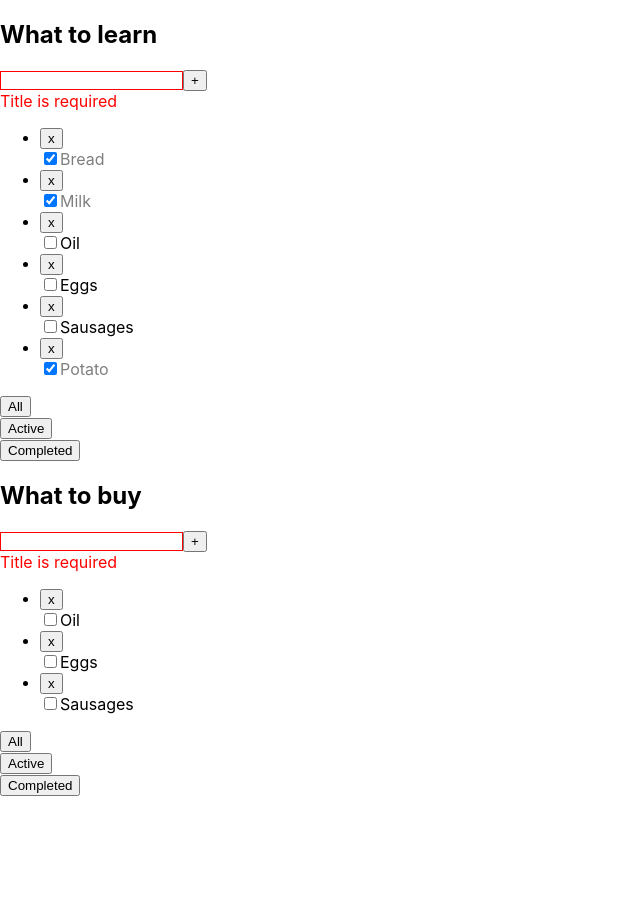
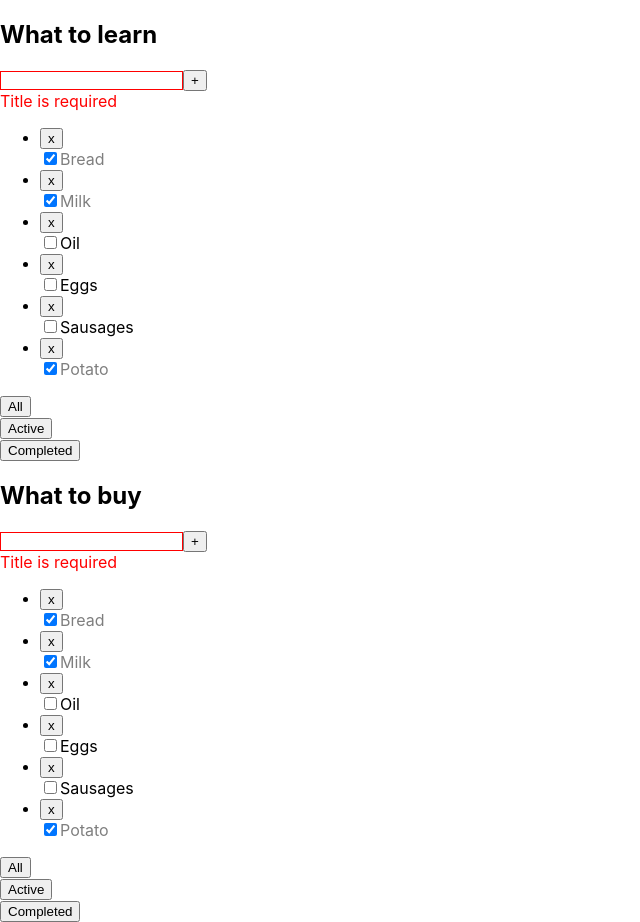
Before and after one commit to Masha-Gorb/todolist-app, a React (Create React App) app: page / in a window 1280 px wide. Shown: the whole page, without its empty margins (0-640 px from the left). Before the commit the page ends 800 px from the top, so only its background shows below. Built offline with nearby package versions, Linux system fonts and the light colour scheme.

Commit message:
rewrite all functions

```diff
--- a/src/App.tsx
+++ b/src/App.tsx
@@ -1,8 +1,6 @@
 import React, {useState} from 'react'
 import {TodoList} from "./TodoList";
 import {v1} from "uuid";
-
-
 
 export type filterType = "All" | "Active" | "Completed"
 export type TodolistsType = {
@@ -13,19 +11,43 @@ export type TodolistsType = {
 
 const App =() => {
 
+    let todolistID1=v1()
+    let todolistID2=v1()
+
     let [todolists, setTodolists] = useState<Array<TodolistsType>>( [
-        {id: v1(), title: 'What to learn', filter: 'All'},
-        {id: v1(), title: 'What to buy', filter: 'Active'}
+        {id: todolistID1, title: 'What to learn', filter: 'All'},
+        {id: todolistID2, title: 'What to buy', filter: 'All'}
     ])
 
-    let [tasks, setTasks] = useState([
+    let [tasks, setTasks] = useState({
+        [todolistID1]:[
+            {id: v1(), title: "Bread", checked: true},
+            {id: v1(), title: "Milk", checked: true},
+            {id: v1(), title: "Oil", checked: false},
+            {id: v1(), title: "Eggs", checked: false},
+            {id: v1(), title: "Sausages", checked: false},
+            {id: v1(), title: "Potato", checked: true}
+        ],
+
+        [todolistID2]:[
         {id: v1(), title: "Bread", checked: true},
         {id: v1(), title: "Milk", checked: true},
         {id: v1(), title: "Oil", checked: false},
         {id: v1(), title: "Eggs", checked: false},
         {id: v1(), title: "Sausages", checked: false},
         {id: v1(), title: "Potato", checked: true}
-    ])
+    ]
+
+    })
+
+    // let [tasks, setTasks] = useState([
+    //     {id: v1(), title: "Bread", checked: true},
+    //     {id: v1(), title: "Milk", checked: true},
+    //     {id: v1(), title: "Oil", checked: false},
+    //     {id: v1(), title: "Eggs", checked: false},
+    //     {id: v1(), title: "Sausages", checked: false},
+    //     {id: v1(), title: "Potato", checked: true}
+    // ])
 
     //делаем удаление таски
     //передаем функции аргумент(как он найдет что удалять) - в нашем случае найтись может по Id
@@ -83,36 +105,47 @@ const App =() => {
     //онЧендж выносим в онЧенджХандлер - в него приходит ивент, который надо протипизировать(реакт сам подскажет)
     //тестим - заставляем в консоли показать ивент.кюрентТарджет.value
 
-    const addTask = (newTaskTitle: string) => {
-        if(newTaskTitle.trim()!=="") {
-            let newTask = {id: v1(), title: newTaskTitle.trim(), checked: true}
-            setTasks([newTask, ...tasks])
-        }
+    const addTask = (todolistId: string, newTaskTitle: string) => {
+        let currentTodolistId = tasks[todolistId]
+        let newTask = {id: v1(), title: newTaskTitle.trim(), checked: false}
+        tasks[todolistId]=[newTask, ...tasks[todolistId]]
+        setTasks({...tasks})
+        // if(newTaskTitle.trim()!=="") {
+        //     let newTask = {id: v1(), title: newTaskTitle.trim(), checked: true}
+        //     setTasks([newTask, ...tasks])
+        // }
     }
 
-    const deleteTask = (taskId: string) => {
-        console.log(taskId)
-        let deleteTask1 = tasks.filter( f => f.id!==taskId )
-        setTasks(deleteTask1)
+    const deleteTask = (todolistId: string, taskId: string) => {
+        let currentTodolistId = tasks[todolistId]
+        tasks[todolistId] = currentTodolistId.filter(f=>f.id!==taskId)
+        setTasks({...tasks})
     }
 
-    const changeChekBox = (myEvent: boolean, newId : string) => {
+    const changeChekBox = (todolistId: string, myEvent: boolean, newId : string) => {
+        let currentTodolistId = tasks[todolistId]
+        let currentTask = tasks[todolistId].find(ft=> ft.id===newId)
+        if(currentTask) {
+            currentTask.checked=myEvent
+                setTasks({...tasks})
+        }
+
         // let currentTask=tasks.find(ft => ft.id===id)
         // if(currentTask) {
         //     currentTask.checked=myEvent
         //     setTasks([...tasks])
-        setTasks(tasks.map(mID => mID.id===newId ? {...mID, checked: myEvent} : mID))
+        // setTasks(tasks.map(mID => mID.id===newId ? {...mID, checked: myEvent} : mID))
     }
 
     return <div>
         {todolists.map( (m) => {
 
-            let filtredTasks = tasks
+            let filtredTasks = tasks[m.id]
             if (m.filter === "Active") {
-                filtredTasks = tasks.filter(f =>!f.checked)
+                filtredTasks = tasks[m.id].filter(f =>!f.checked)
             }
             if (m.filter === "Completed") {
-                filtredTasks = tasks.filter(f =>f.checked)
+                filtredTasks = tasks[m.id].filter(f =>f.checked)
             }
 
             return (
@@ -126,7 +159,7 @@ const App =() => {
                     addTask={addTask}
                     changeChekBox={changeChekBox}
                     filter={m.filter}
-                    setTasks={setTasks}
+                    // setTasks={setTasks}
                 />
             )
         })}
--- a/src/TodoList.tsx
+++ b/src/TodoList.tsx
@@ -14,12 +14,12 @@ type propsType = {
     todolistId: string
     title: string
     tasks: Array<tasksPropsType>
-    deleteTask: (taskId: string) => void //void потому что в функции нет return
+    deleteTask: (todolistId: string, taskId: string) => void //void потому что в функции нет return
     changeFilter: (filterValue: filterType, todolistId: string) => void
-    addTask: (newTaskTitle: string) => void
-    changeChekBox: (myEvent: boolean, newId: string) => void
+    addTask: (todolistId: string, newTaskTitle: string) => void
+    changeChekBox: (todolistId: string, myEvent: boolean, newId: string) => void
     filter: filterType
-    setTasks: (tasks: Array<tasksPropsType>) => void
+    // setTasks: (tasks: Array<tasksPropsType>) => void
 }
 
 export const TodoList = (props: propsType) => {
@@ -28,7 +28,7 @@ export const TodoList = (props: propsType) => {
     let [error, setError] = useState(true)
 
     const addTaskHandler = () => {
-        props.addTask(newTaskTitle)
+        props.addTask(props.todolistId, newTaskTitle)
         setNewTaskTitle('')
         setError(false)
     }
@@ -39,7 +39,7 @@ export const TodoList = (props: propsType) => {
 
     const onKeyPressHandler = (event: KeyboardEvent<HTMLInputElement>) => {
         if (event.key === 'Enter') {
-            props.addTask(newTaskTitle)
+            props.addTask(props.todolistId,newTaskTitle)
             setNewTaskTitle('')
             setError(false)
         }
@@ -67,16 +67,16 @@ export const TodoList = (props: propsType) => {
     // }
 
     const changeFilterOptimusHandler = (filterValue: filterType,  todolistId: string) => {
-        props.changeFilter(filterValue, props.todolistId)
+        props.changeFilter(filterValue, todolistId)
     }
 
     const deleteTaskHandler = (tId: string) => {
-        props.deleteTask(tId)
+        props.deleteTask(props.todolistId, tId)
     }
 
     const onChangeCheckBoxHandler = (event: ChangeEvent<HTMLInputElement>, newId: string) => {
         // console.log(event.currentTarget.checked)
-        props.changeChekBox(event.currentTarget.checked, newId)
+        props.changeChekBox(props.todolistId, event.currentTarget.checked, newId)
     }
     return (
         <div>
```
